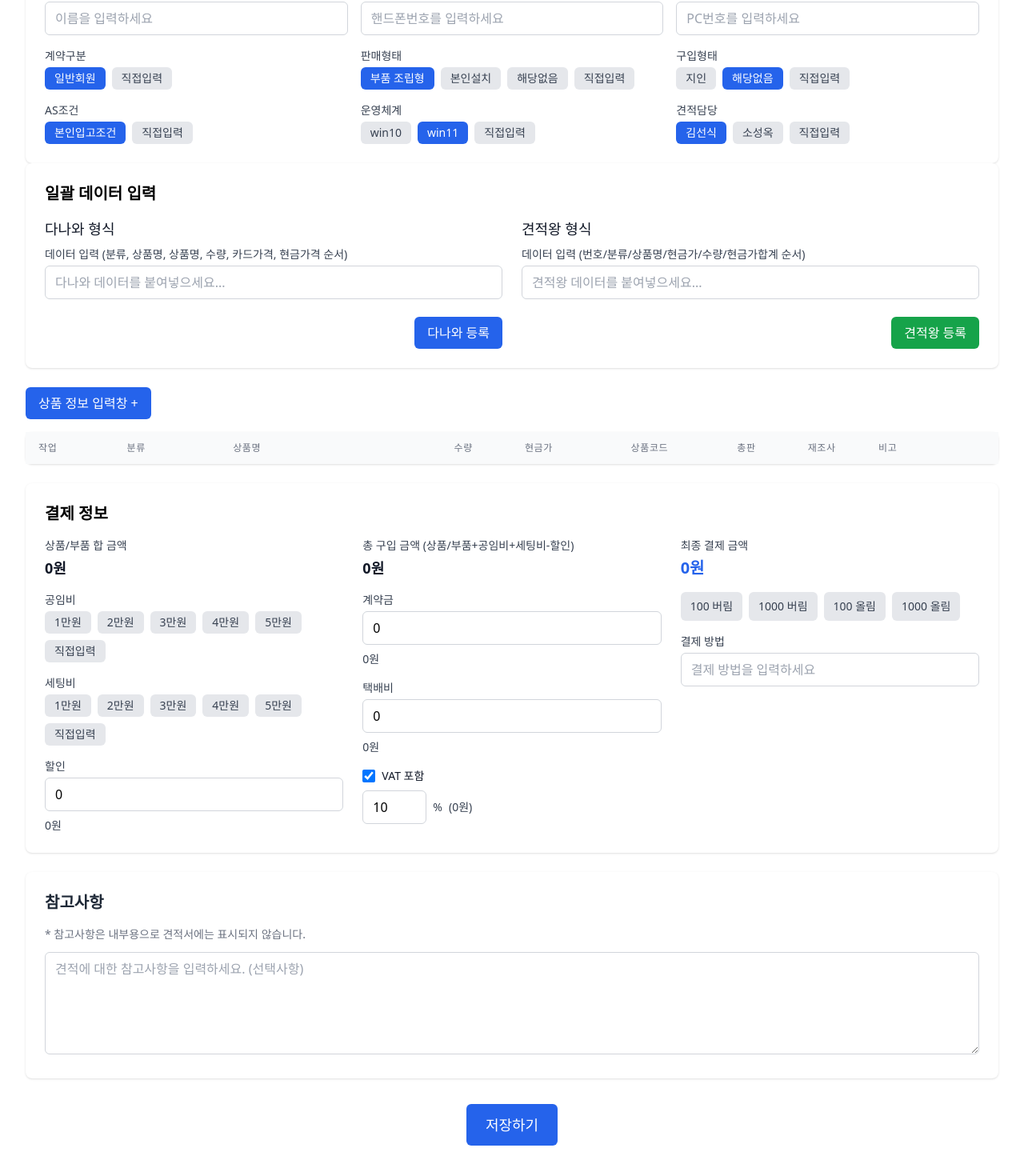
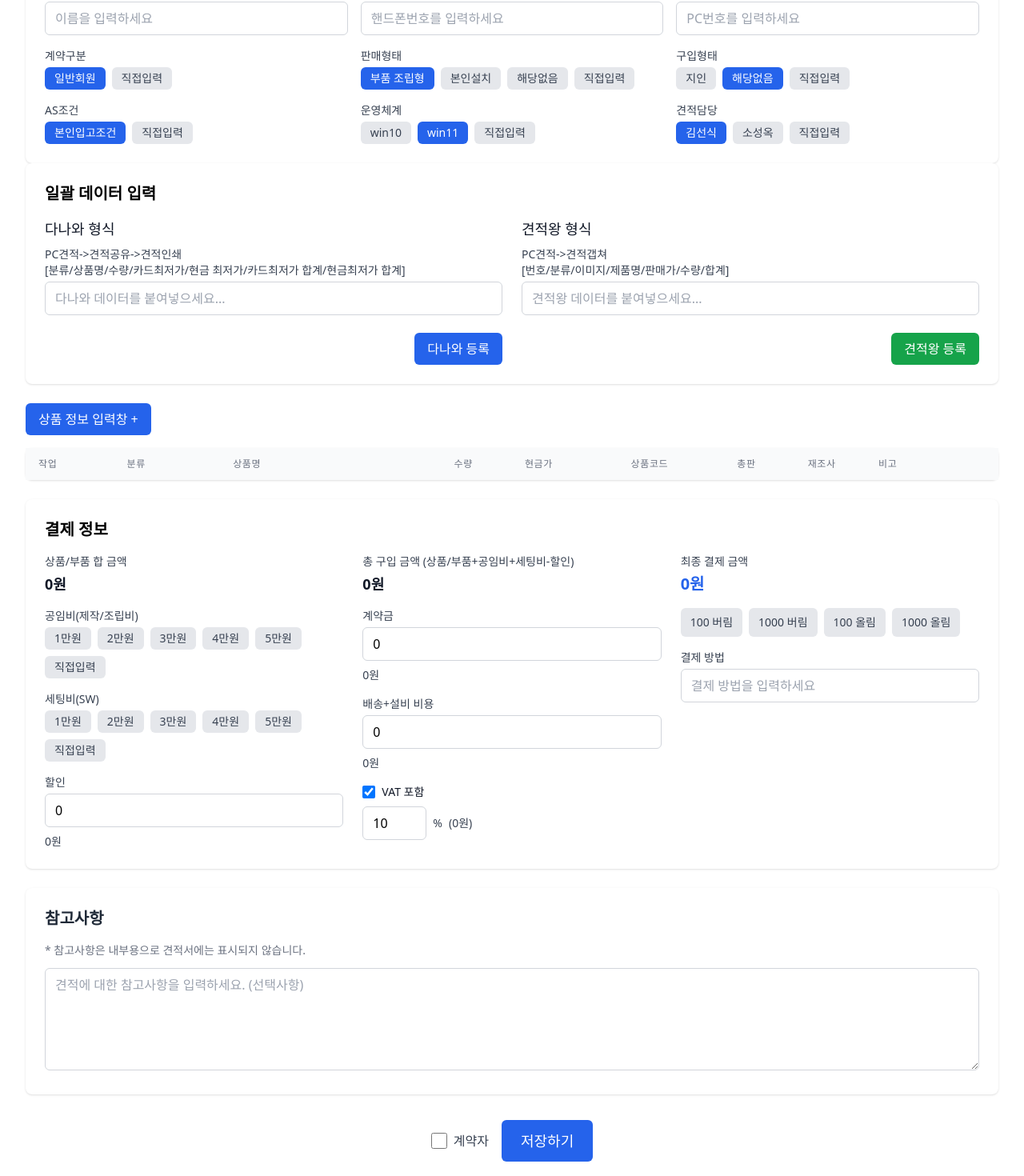
Before and after one commit to kcj980/wellcompro, a Next.js app: page /estimate in a window 1280 px wide. Shown: the part 250-1720 px from the top of the page at 80% size. Built offline with nearby package versions, Linux system fonts and the light colour scheme.

Commit message:
다나와데이터형식 수정, SSD입력 nvme로수정, 계약자버튼 추가, 판매형태입력안되는거 수정

```diff
--- a/app/estimate/page.js
+++ b/app/estimate/page.js
@@ -166,6 +166,9 @@ function EstimateContent() {
   // 참고사항을 관리하는 상태
   const [notes, setNotes] = useState('');
 
+  // 계약자 여부를 관리하는 상태
+  const [isContractor, setIsContractor] = useState(false);
+
   /**
    * 숫자를 한글 금액 표기로 변환하는 함수
    * 예: 10000 -> 일만원, 1250000 -> 일백이십오만원
@@ -214,11 +217,6 @@ function EstimateContent() {
       ...prev,
       [name]: value
     }));
-
-    // 판매형태가 변경되었고, 값이 있다면 직접입력 모드를 해제
-    if (name === 'saleType' && value) {
-      setIsCustomSaleType(false);
-    }
   };
 
   // 판매 형태 버튼 클릭 시 호출되는 함수
@@ -332,14 +330,21 @@ function EstimateContent() {
 
     // 각 줄을 파싱하여 상품 데이터 생성
     const newData = lines.map(line => {
-      // 탭으로 구분된 데이터를 분리 (분류, 상품명1, 상품명2, 수량, 카드가격, 현금가격)
-      const [category, productName1, productName2, quantity, cardPrice, cashPrice] = line.split('\t');
+      // 탭으로 구분된 데이터를 분리 (분류, 상품명, 수량, 카드최저가, 현금최저가, 카드최저가 합계, 현금최저가 합계)
+      const [category, productName, quantity, cardPrice, cashPrice, cardTotal, cashTotal] = line.split('\t');
+
+      // SSD 카테고리인 경우 "SSD/M.2 NVMe"로 변경
+      let processedCategory = category || '';
+      if (processedCategory === "SSD") {
+        processedCategory = "SSD/M.2 NVMe";
+      }
+
       return {
         id: Date.now() + Math.random(), // 고유 ID 생성
-        category: category || '',
-        productName: productName1 || '',
+        category: processedCategory,
+        productName: productName || '',
         quantity: quantity || '',
-        price: cashPrice ? cashPrice.replace(/[^0-9]/g, '') : '', // 숫자만 추출
+        price: cashTotal ? cashTotal.replace(/[^0-9]/g, '') : '', // 현금최저가 합계에서 숫자만 추출
         productCode: '',
         distributor: '',
         reconfirm: '',
@@ -386,10 +391,16 @@ function EstimateContent() {
         // 세 번째 줄에서 수량 추출
         const quantity = lines[i + 2];
 
+        // SSD 카테고리인 경우 "SSD/M.2 NVMe"로 변경
+        let processedCategory = category;
+        if (processedCategory === "SSD") {
+          processedCategory = "SSD/M.2 NVMe";
+        }
+
         // 상품 데이터 생성
         newData.push({
           id: Date.now() + Math.random(), // 고유 ID 생성
-          category: category,
+          category: processedCategory,
           productName: productName,
           quantity: quantity,
           price: price,
@@ -654,7 +665,8 @@ function EstimateContent() {
         tableData: processedTableData,
         paymentInfo,
         calculatedValues,
-        notes
+        notes,
+        isContractor // 계약자 여부 추가
       };
 
       console.log('Sending data to server:', estimateData);
@@ -764,6 +776,9 @@ function EstimateContent() {
 
             // 참고사항 로드
             setNotes(data.estimate.notes || '');
+
+            // 계약자 여부 로드
+            setIsContractor(data.estimate.isContractor || false);
 
             // 공임비, 세팅비의 직접 입력 상태 설정
             if (data.estimate.paymentInfo) {
@@ -813,6 +828,20 @@ function EstimateContent() {
       window.scrollTo(0, 0);
     }
   }, [saveStatus.error]);
+
+  // 계약자 체크박스 상태 변경 처리 함수
+  const handleContractorChange = (e) => {
+    const isChecked = e.target.checked;
+
+    // 체크 해제 시 확인 대화상자 표시
+    if (!isChecked && isContractor) {
+      if (confirm("계약자를 해지 하겠습니까?")) {
+        setIsContractor(false);
+      }
+    } else {
+      setIsContractor(isChecked);
+    }
+  };
 
   // JSX 렌더링 시작
   return (
@@ -1238,7 +1267,8 @@ function EstimateContent() {
               <form onSubmit={handleDanawaSubmit} className="space-y-4">
                 <div>
                   <label className="block text-sm font-medium text-gray-700 mb-1">
-                    데이터 입력 (분류, 상품명, 상품명, 수량, 카드가격, 현금가격 순서)
+                    PC견적-&gt;견적공유-&gt;견적인쇄 <br />
+                    [분류/상품명/수량/카드최저가/현금 최저가/카드최저가 합계/현금최저가 합계]
                   </label>
                   <textarea
                     value={bulkData}
@@ -1265,7 +1295,8 @@ function EstimateContent() {
               <form onSubmit={handleQuoteKingSubmit} className="space-y-4">
                 <div>
                   <label className="block text-sm font-medium text-gray-700 mb-1">
-                    데이터 입력 (번호/분류/상품명/현금가/수량/현금가합계 순서)
+                    PC견적-&gt;견적갭쳐 <br />
+                    [번호/분류/이미지/제품명/판매가/수량/합계]
                   </label>
                   <textarea
                     value={quoteKingData}
@@ -1565,7 +1596,7 @@ function EstimateContent() {
                 </div>
                 <div>
                   <label className="block text-sm font-medium text-gray-700 mb-1">
-                    공임비
+                    공임비(제작/조립비)
                   </label>
                   <div className="space-y-2">
                     <div className="flex flex-wrap gap-2">
@@ -1612,7 +1643,7 @@ function EstimateContent() {
                 </div>
                 <div>
                   <label className="block text-sm font-medium text-gray-700 mb-1">
-                    세팅비
+                    세팅비(SW)
                   </label>
                   <div className="space-y-2">
                     <div className="flex flex-wrap gap-2">
@@ -1707,7 +1738,7 @@ function EstimateContent() {
                 </div>
                 <div>
                   <label className="block text-sm font-medium text-gray-700 mb-1">
-                    택배비
+                    배송+설비 비용
                   </label>
                   <div className="flex flex-col items-start gap-2">
                     <input
@@ -1716,7 +1747,7 @@ function EstimateContent() {
                       value={paymentInfo.shippingCost}
                       onChange={handlePaymentInfoChange}
                       className="w-full border border-gray-300 rounded-md px-3 py-2 focus:outline-none focus:ring-2 focus:ring-blue-500"
-                      placeholder="택배비를 입력하세요"
+                      placeholder="배송+설비 비용를 입력하세요"
                     />
                     <span className="text-sm text-gray-700 whitespace-nowrap">
                       {numberToKorean(parseInt(paymentInfo.shippingCost) || 0)}
@@ -1857,7 +1888,21 @@ function EstimateContent() {
       )}
 
       {/* 저장하기/수정하기 버튼 영역 */}
-      <div className="mt-8 flex justify-center">
+      <div className="mt-8 flex justify-center items-center gap-4">
+        {/* 계약자 체크박스 */}
+        <div className="flex items-center">
+          <input
+            type="checkbox"
+            id="contractor-checkbox"
+            checked={isContractor}
+            onChange={handleContractorChange}
+            className="h-5 w-5 text-blue-600 rounded border-gray-300 focus:ring-blue-500"
+          />
+          <label htmlFor="contractor-checkbox" className="ml-2 text-gray-700 font-medium">
+            계약자
+          </label>
+        </div>
+
         <button
           type="button"
           onClick={saveEstimate}
--- a/models/Estimate.js
+++ b/models/Estimate.js
@@ -38,7 +38,7 @@ const EstimateSchema = new mongoose.Schema({
     vatRate: Number,           // VAT 비율
     roundingType: String,      // 버림 타입
     paymentMethod: String,     // 결제 방법
-    shippingCost: Number       // 택배비
+    shippingCost: Number       // 배송+설비 비용
   },
 
   // 계산된 값들
@@ -51,6 +51,8 @@ const EstimateSchema = new mongoose.Schema({
 
   // 참고사항
   notes: String,
+  //계약자 여부 체크
+  isContractor: Boolean,
 
   // 생성 및 수정 시간
   createdAt: {
```
